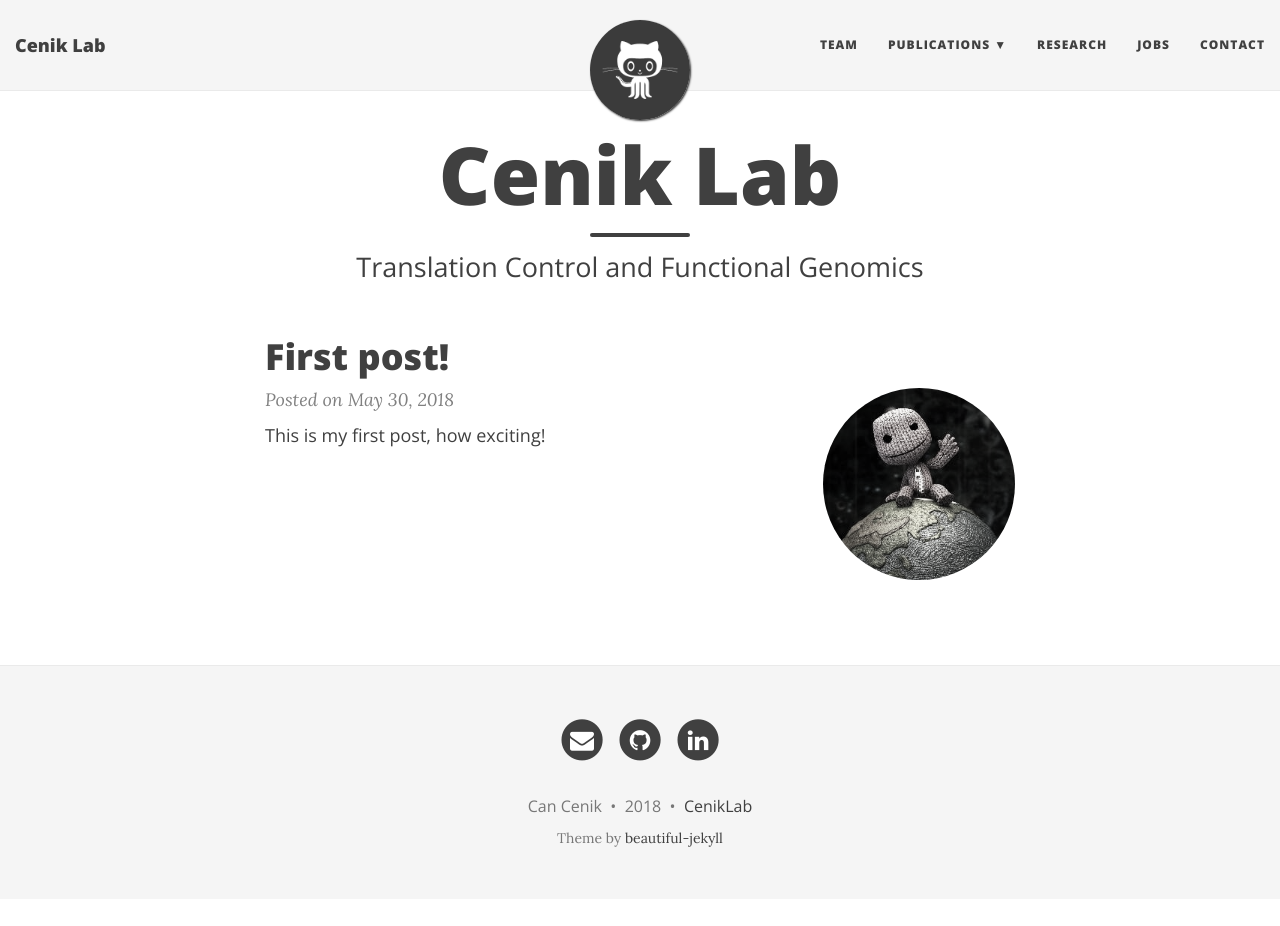
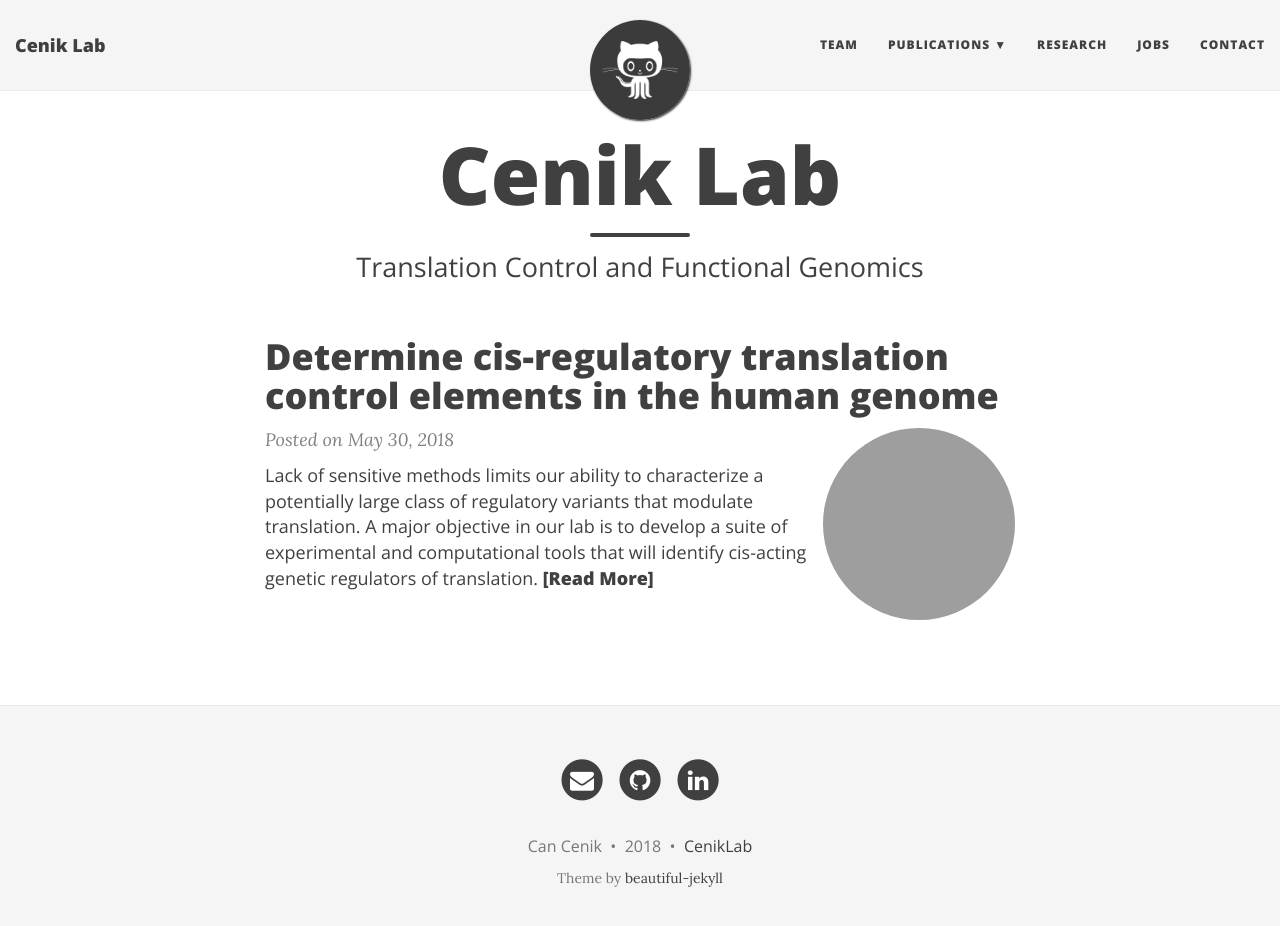
Before and after one commit to CenikLab/CenikLab.github.io, a Jekyll site: the page built from index.html, in a window 1280 px wide and 939 px high. Shown: the top 926 px of the window. Built offline with Jekyll 4.4.1, drawn with Linux system fonts in a browser that asks for light colours; nearby versions of some CDN libraries; the list of posts is cut into pages by our own code; grey boxes are pictures that could not be loaded.

Commit message:
Added First Research Descriptions

```diff
--- a/_config.yml
+++ b/_config.yml
@@ -22,6 +22,7 @@ description: Translation Control and Functional Genomics
 navbar-links:
   Team: "team"
   Publications:
+   - Selected Publications: "pubs"
    - Pubmed: "https://www.ncbi.nlm.nih.gov/pubmed/?term=cenik+c"
    - Google Scholar: "https://scholar.google.com/citations?user=DedRqJIAAAAJ"
   Research: "research"
--- a/_posts/2018-05-30-first-post.md
+++ b/_posts/2018-05-30-first-post.md
@@ -1,7 +1,7 @@
 ---
 layout: post
-title: First post!
-image: /img/hello_world.jpeg
+title: Determine cis-regulatory translation control elements in the human genome
+image: /img/Figure1-web.jpg
 ---
 
-This is my first post, how exciting!
+Lack of sensitive methods limits our ability to characterize a potentially large class of regulatory variants that modulate translation. A major objective in our lab is to develop a suite of experimental and computational tools that will identify cis-acting genetic regulators of translation.
```
